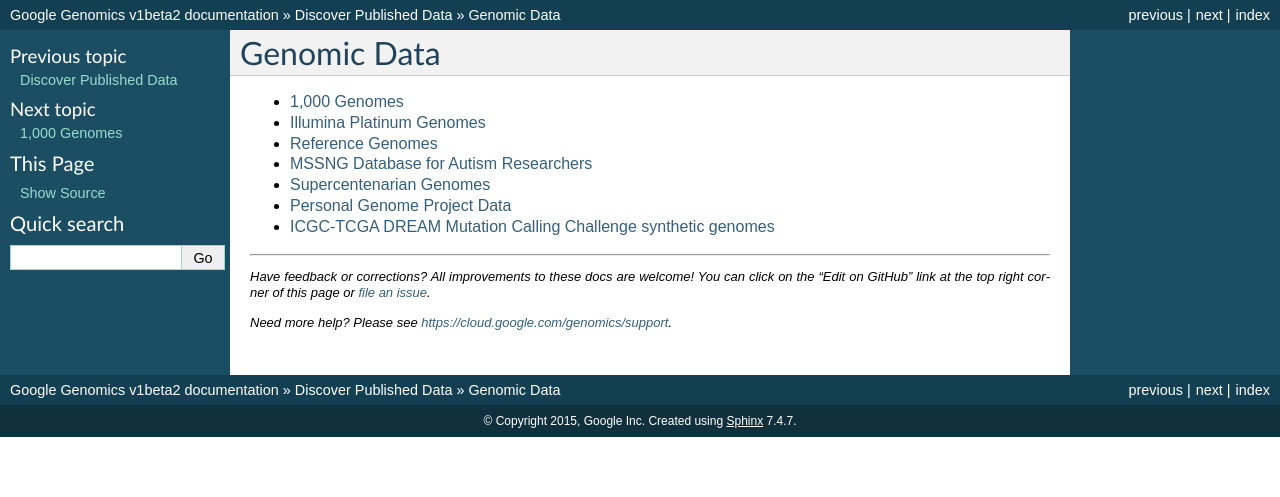
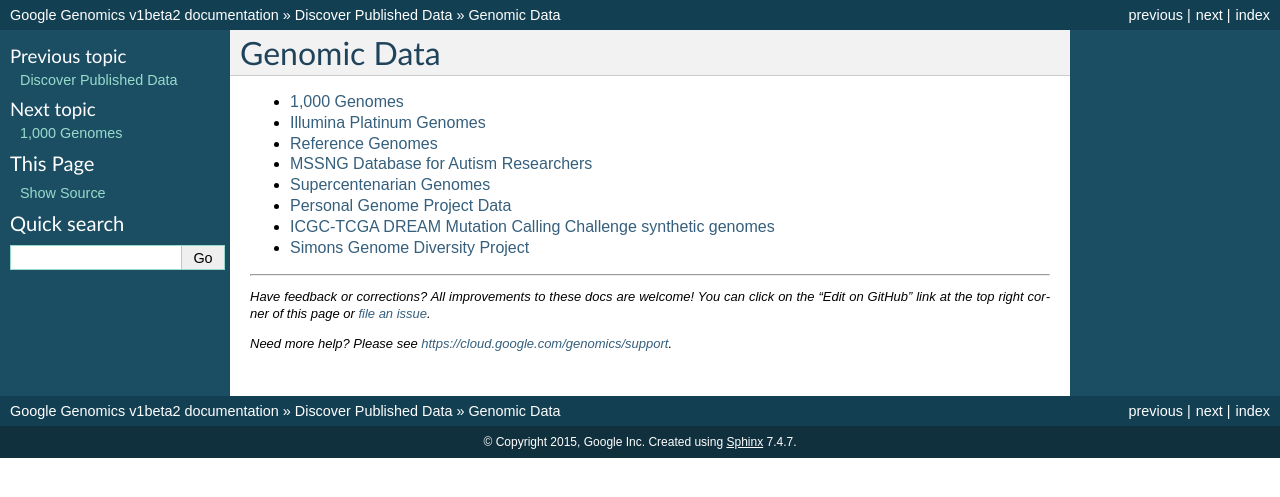
Before and after one commit to googlegenomics/readthedocs, a Sphinx documentation site: the page built from docs/source/use_cases/discover_public_data/genomic_data_toc.rst, in a window 1280 px wide. Shown: the top 497 px of the page. Built offline with Sphinx 7.4.7, drawn with Linux system fonts in a browser that asks for light colours.

Commit message:
Add Simons data to TOC.

```diff
--- a/docs/source/use_cases/discover_public_data/genomic_data_toc.rst
+++ b/docs/source/use_cases/discover_public_data/genomic_data_toc.rst
@@ -11,4 +11,4 @@
   supercentenarians
   pgp_public_data
   dream_smc_dna
-..  simons_foundation
+  simons_foundation
```
